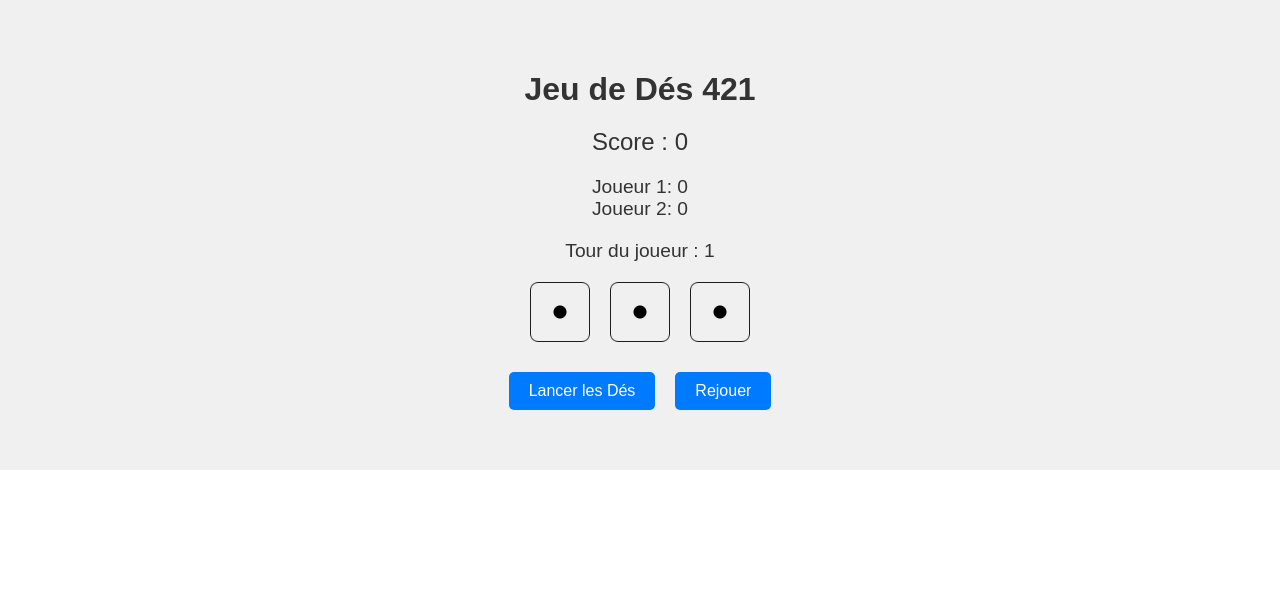
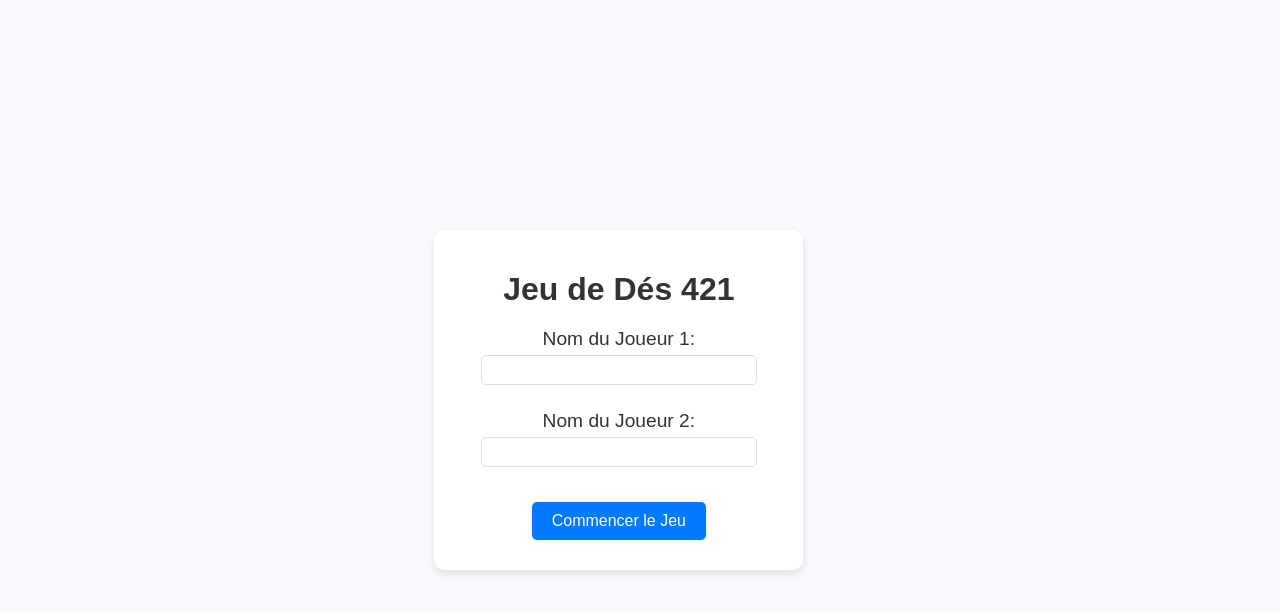
Before and after one commit to ythai/jeu-421, a React (Create React App) app: page / in a window 1280 px wide. Shown: the top 612 px of the page. Built offline with nearby package versions, Linux system fonts and the light colour scheme.

Commit message:
bonus pseudo

```diff
--- a/src/App.css
+++ b/src/App.css
@@ -1,8 +1,22 @@
+body {
+  font-family: 'Arial', sans-serif;
+  background-color: #f7f9fc;
+  margin: 0;
+  padding: 0;
+  display: flex;
+  justify-content: center;
+  align-items: center;
+  height: 100vh;
+}
+
 .App {
   text-align: center;
-  background-color: #f0f0f0;
-  padding: 50px;
-  font-family: 'Arial', sans-serif;
+  background-color: #fff;
+  border-radius: 10px;
+  box-shadow: 0 4px 8px rgba(0, 0, 0, 0.1);
+  padding: 20px;
+  width: 80%;
+  max-width: 600px;
 }
 
 h1 {
@@ -10,19 +24,39 @@ h1 {
   margin-bottom: 20px;
 }
 
-.score {
-  font-size: 1.5rem;
+.name-inputs label {
+  display: block;
+  margin-bottom: 10px;
+  font-size: 1.2rem;
   color: #333;
-  margin-bottom: 20px;
 }
 
-.player-scores {
-  font-size: 1.2rem;
-  color: #333;
-  margin-bottom: 20px;
+.name-inputs input {
+  font-size: 1rem;
+  padding: 5px;
+  width: 80%;
+  margin: 5px 0 15px;
+  border: 1px solid #ddd;
+  border-radius: 5px;
 }
 
-.current-player {
+.start-button, .roll-button, .reroll-sixes-button, .reset-button {
+  background-color: #007bff;
+  color: #fff;
+  padding: 10px 20px;
+  font-size: 1rem;
+  border: none;
+  border-radius: 5px;
+  cursor: pointer;
+  transition: background-color 0.3s ease;
+  margin: 10px 5px;
+}
+
+.start-button:hover, .roll-button:hover, .reroll-sixes-button:hover, .reset-button:hover {
+  background-color: #0056b3;
+}
+
+.score, .player-scores, .current-player {
   font-size: 1.2rem;
   color: #333;
   margin-bottom: 20px;
@@ -40,24 +74,8 @@ h1 {
   margin: 0 10px;
 }
 
-.roll-button,
-.reroll-sixes-button,
-.reset-button {
-  background-color: #007bff;
-  color: #fff;
-  padding: 10px 20px;
-  font-size: 1rem;
-  border: none;
-  border-radius: 5px;
-  cursor: pointer;
-  transition: background-color 0.3s ease;
-  margin: 10px;
-}
-
-.roll-button:hover,
-.reroll-sixes-button:hover,
-.reset-button:hover {
-  background-color: #0056b3;
+.dice.shake {
+  animation: shake 0.5s;
 }
 
 @keyframes shake {
@@ -73,13 +91,3 @@ h1 {
   90% { transform: translate(1px, 2px) rotate(0deg); }
   100% { transform: translate(1px, -2px) rotate(-1deg); }
 }
-
-.dice {
-  width: 60px;
-  height: 60px;
-  margin: 0 10px;
-}
-
-.dice.shake {
-  animation: shake 0.5s;
-}
--- a/src/App.js
+++ b/src/App.js
@@ -1,4 +1,4 @@
-import React, { useState, useEffect, useRef } from 'react';
+import React, { useState, useEffect } from 'react';
 import './App.css';
 
 function App() {
@@ -8,6 +8,9 @@ function App() {
   const [currentPlayer, setCurrentPlayer] = useState(1);
   const [playerScores, setPlayerScores] = useState([0, 0]);
   const [shaking, setShaking] = useState(false);
+  const [playerNames, setPlayerNames] = useState(['Joueur 1', 'Joueur 2']);
+  const [isSettingNames, setIsSettingNames] = useState(true);
+  const [nameInputs, setNameInputs] = useState(['', '']);
 
   useEffect(() => {
     const savedScore = localStorage.getItem('score');
@@ -33,19 +36,19 @@ function App() {
       setDices(newDices);
       setShaking(false);
 
+      if (checkVictory(newDices)) {
+        alert(`${playerNames[currentPlayer - 1]} a gagné avec la combinaison 4, 2, 1!`);
+        updateScore();
+      }
+
       if (newDices.includes(6)) {
         setShowRerollSixesButton(true);
       } else {
         setShowRerollSixesButton(false);
+        switchPlayer();
       }
 
-      if (checkVictory(newDices)) {
-        alert(`Le joueur ${currentPlayer} a gagné avec la combinaison 4, 2, 1!`);
-        updateScore();
-      } else {
-        switchPlayer();
-      }
-    }, 500); // Duration of the shake animation
+    }, 500);
   };
 
   const rerollSixes = () => {
@@ -60,13 +63,14 @@ function App() {
         setShowRerollSixesButton(true);
       } else {
         setShowRerollSixesButton(false);
+        switchPlayer();
       }
 
       if (checkVictory(newDices)) {
-        alert(`Le joueur ${currentPlayer} a gagné avec la combinaison 4, 2, 1!`);
+        alert(`${playerNames[currentPlayer - 1]} a gagné avec la combinaison 4, 2, 1!`);
         updateScore();
       }
-    }, 500); // Duration of the shake animation
+    }, 500);
   };
 
   const resetGame = () => {
@@ -92,15 +96,61 @@ function App() {
     setScore(score + 1);
   };
 
+  const handleNameChange = (index, event) => {
+    const newNames = [...nameInputs];
+    newNames[index] = event.target.value;
+    setNameInputs(newNames);
+  };
+
+  const startGame = () => {
+    if (nameInputs[0] && nameInputs[1]) {
+      setPlayerNames(nameInputs);
+      setIsSettingNames(false);
+    } else {
+      alert('Veuillez entrer des noms pour les deux joueurs.');
+    }
+  };
+
+  if (isSettingNames) {
+    return (
+      <div className="App">
+        <h1>Jeu de Dés 421</h1>
+        <div className="name-inputs">
+          <div>
+            <label>
+              Nom du Joueur 1:
+              <input
+                type="text"
+                value={nameInputs[0]}
+                onChange={(e) => handleNameChange(0, e)}
+              />
+            </label>
+          </div>
+          <div>
+            <label>
+              Nom du Joueur 2:
+              <input
+                type="text"
+                value={nameInputs[1]}
+                onChange={(e) => handleNameChange(1, e)}
+              />
+            </label>
+          </div>
+          <button className="start-button" onClick={startGame}>Commencer le Jeu</button>
+        </div>
+      </div>
+    );
+  }
+
   return (
     <div className="App">
       <h1>Jeu de Dés 421</h1>
       <div className="score">Score : {score}</div>
       <div className="player-scores">
-        <div>Joueur 1: {playerScores[0]}</div>
-        <div>Joueur 2: {playerScores[1]}</div>
+        <div>{playerNames[0]}: {playerScores[0]}</div>
+        <div>{playerNames[1]}: {playerScores[1]}</div>
       </div>
-      <div className="current-player">Tour du joueur : {currentPlayer}</div>
+      <div className="current-player">Tour de : {playerNames[currentPlayer - 1]}</div>
       <div className="dices">
         {dices.map((dice, index) => (
           <img
```
